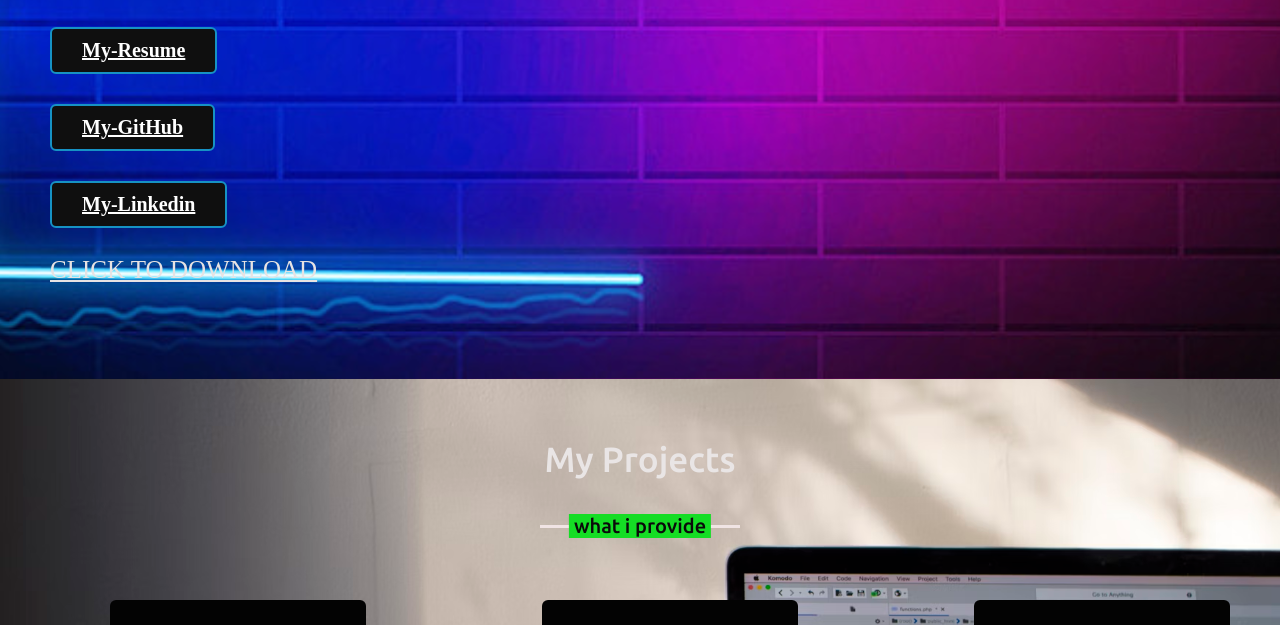
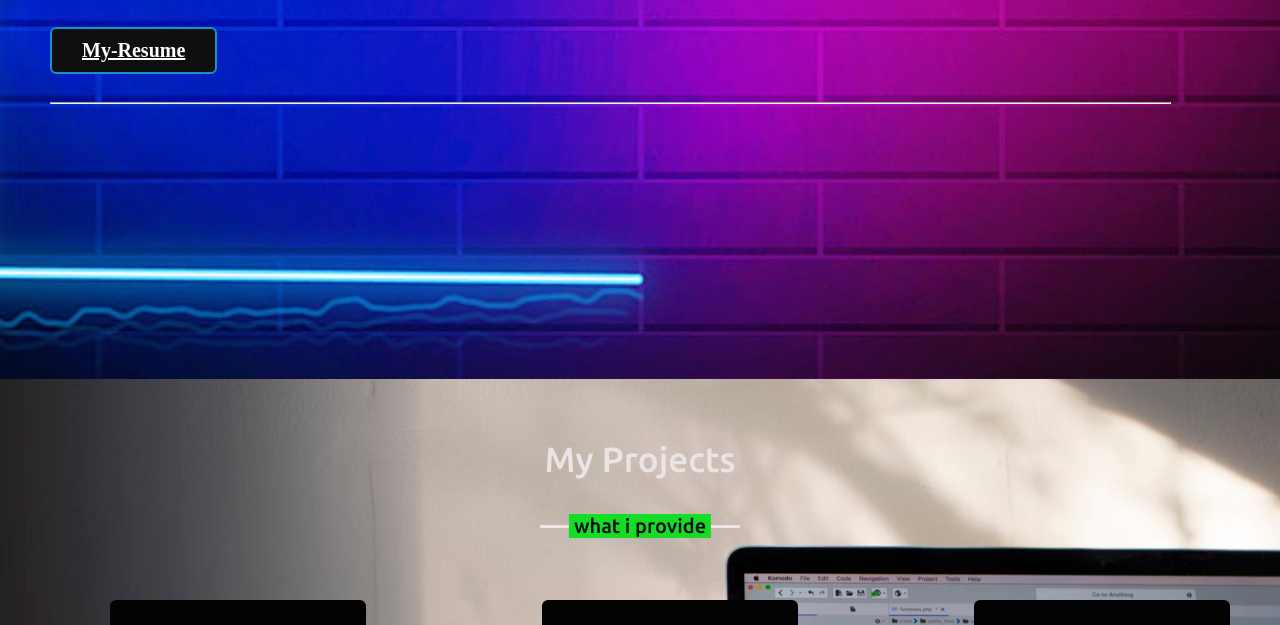
Before and after one commit to Harisha-001/harishmourya.com, a plain HTML site: page index.html in a window 1280 px wide. Shown: the part 2021-2646 px from the top of the page. Drawn offline with nearby package versions, Linux system fonts and the light colour scheme.

Commit message:
Update index.html

```diff
--- a/index.html
+++ b/index.html
@@ -71,13 +71,10 @@
                     <br>
                   <h2 style="font-family: Arial, Helvetica, sans-serif; font-size: x-large; text-decoration: underline;">Check Out:</h2>
                     <a href="HARISHA_MR_RESUME.pdf" target="_blank"class="about-buttons-style" download="HARISHA_M_R_CV">My-Resume</a> &nbsp;&nbsp;
-            <br>
-        <a href="https://github.com/harisha12345" target="_blank">My-GitHub</a>
-        <br>
-        <a href="https://www.linkedin.com/in/Harisha21/" target="_blank">My-Linkedin</a> &nbsp;&nbsp;
-                </div>
                 <br>
-        <P style="text-decoration: underline; ">CLICK TO DOWNLOAD</P>
+                <br>
+                    <hr>
+                    <br>
             </div>
         </div>
 
```
